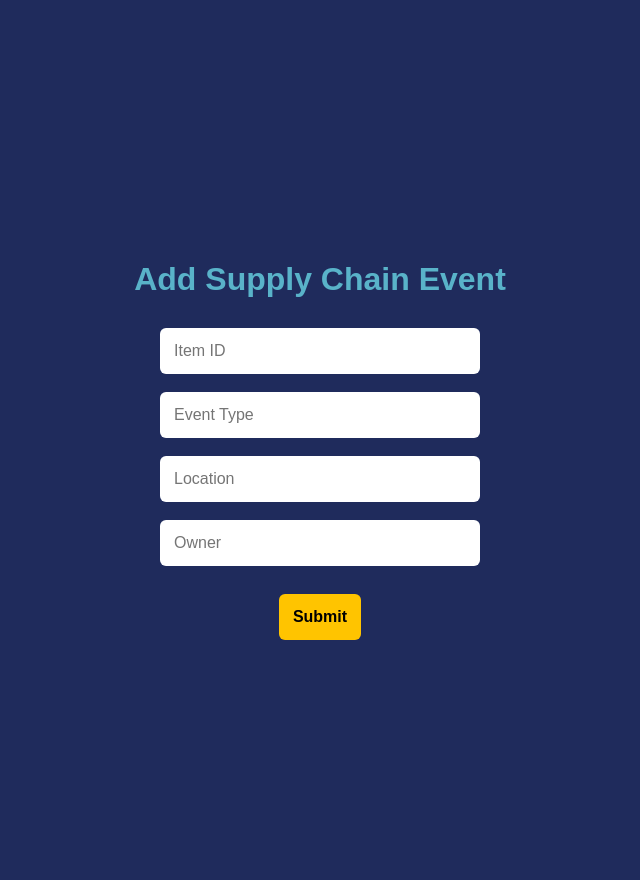
After one commit to akionsight/Polari, a Python web app: template frontend/template/add.html in a window 1280 px wide. The commit adds this page. Shown: the whole page, without its empty margins (320-960 px from the left). Run offline with Jinja, Linux system fonts and the light colour scheme; the template is opened without the code that fills it, so the values that code supplies are empty.

Commit message:
add page

```diff
--- a/frontend/static/css/style.css
+++ b/frontend/static/css/style.css
@@ -258,3 +258,93 @@ button:hover{
     z-index: 2;
     opacity: 0.8;
 }
+
+/* ================= ADD BUTTON (Bottom Right) ================= */
+
+.add-btn{
+    position: fixed;
+    bottom: 40px;
+    right: 40px;
+    width: 70px;
+    height: 70px;
+    border-radius: 50%;
+    background: var(--button-yellow);
+    display: flex;
+    justify-content: center;
+    align-items: center;
+    text-decoration: none;
+    box-shadow: 0 4px 12px rgba(0, 0, 0, 0.15);
+    transition: transform 0.2s ease, box-shadow 0.2s ease;
+    z-index: 10;
+}
+
+.add-btn:hover{
+    transform: translateY(-3px) scale(1.05);
+    box-shadow: 0 8px 20px rgba(0, 0, 0, 0.25);
+}
+
+.add-btn img{
+    width: 45px;
+    height: 45px;
+    object-fit: contain;
+}
+
+
+/* ADD PAGE */
+
+.add-body{
+    background:var(--bg-dark);
+    margin:0;
+    overflow: auto; /* Allow scrolling if needed */
+}
+
+.add-container{
+    min-height:100vh;
+    display:flex;
+    flex-direction:column;
+    justify-content:center;
+    align-items:center;
+    padding: 40px 20px;
+}
+
+.add-container h1{
+    color: var(--turquoise);
+    font-size: 32px;
+    margin-bottom: 30px;
+    text-align: center;
+}
+
+#addForm{
+    display:flex;
+    flex-direction:column;
+    gap:18px;
+    width:320px;
+}
+
+/* Override the absolute positioning for add form inputs */
+#addForm input{
+    position: static;
+    transform: none;
+    padding:14px;
+    font-size:16px;
+    border-radius:6px;
+    border:none;
+    width: 100%;
+    box-sizing: border-box;
+}
+
+#addForm button{
+    padding:14px;
+    background:var(--button-yellow);
+    border:none;
+    border-radius:6px;
+    cursor:pointer;
+    font-size: 16px;
+    font-weight: 600;
+    margin-top: 10px;
+}
+
+#addForm button:hover{
+    transform: translateY(-2px);
+    box-shadow: 0 4px 12px rgba(255, 196, 0, 0.4);
+}
--- /dev/null
+++ b/frontend/static/js/add.js
@@ -0,0 +1,40 @@
+const form = document.getElementById("addForm");
+
+form.addEventListener("submit", e => {
+    e.preventDefault();
+
+    const data = {
+        item_id: itemId.value,
+        event_type: eventType.value,
+        location_id: locationId.value,
+        owner: owner.value,
+    };
+
+    fetch("http://10.75.55.175:8000/add-item/", {
+  method: "POST",
+  body: JSON.stringify(data),
+  headers: {
+    "Content-type": "application/json; charset=UTF-8"
+  }
+});
+    console.log(data);
+});
+
+// const form = document.getElementById("addForm");
+
+// form.addEventListener("submit", e => {
+//     e.preventDefault();
+
+//     const data = {
+//         item_id: document.getElementById("itemId").value,
+//         event_type: document.getElementById("eventType").value,
+//         location: document.getElementById("location").value,
+//         owner: document.getElementById("owner").value
+//     };
+
+//     console.log(data);
+
+//     // Optional: Show success message and reset form
+//     alert("Item added successfully!");
+//     form.reset();
+// });
--- /dev/null
+++ b/frontend/template/add.html
@@ -0,0 +1,32 @@
+<!DOCTYPE html>
+<html>
+<head>
+<meta charset="UTF-8">
+<title>Add Record</title>
+<link rel="stylesheet" href="../static/css/style.css">
+</head>
+<body class="add-body">
+
+<div class="add-container">
+
+    <h1>Add Supply Chain Event</h1>
+
+    <form id="addForm">
+
+        <input type="text" placeholder="Item ID" id="itemId" required>
+
+        <input type="text" placeholder="Event Type" id="eventType" required>
+
+        <input type="text" placeholder="Location" id="locationId" required>
+
+        <input type="text" placeholder="Owner" id="owner" required>
+
+        <button type="submit">Submit</button>
+
+    </form>
+
+</div>
+
+<script src="../static/js/add.js"></script>
+</body>
+</html>
--- a/frontend/template/index.html
+++ b/frontend/template/index.html
@@ -31,6 +31,11 @@
         <button id="trackBtn">Track Lifecycle</button>
     </div>
 
+    <!-- ADD BUTTON (Bottom Right) -->
+    <a href="add.html" class="add-btn">
+        <img src="../static/images/star-black.png" alt="Add">
+    </a>
+
 </div>
 
 <script src="../static/js/script.js"></script>
--- a/frontend/template/track.html
+++ b/frontend/template/track.html
@@ -30,7 +30,6 @@
     </a>
 </div>
 
-
 <!-- SCRIPT -->
 <script src="../static/js/track.js"></script>
 
```
Also changed, not shown: frontend/static/images/star-black.png (added).
